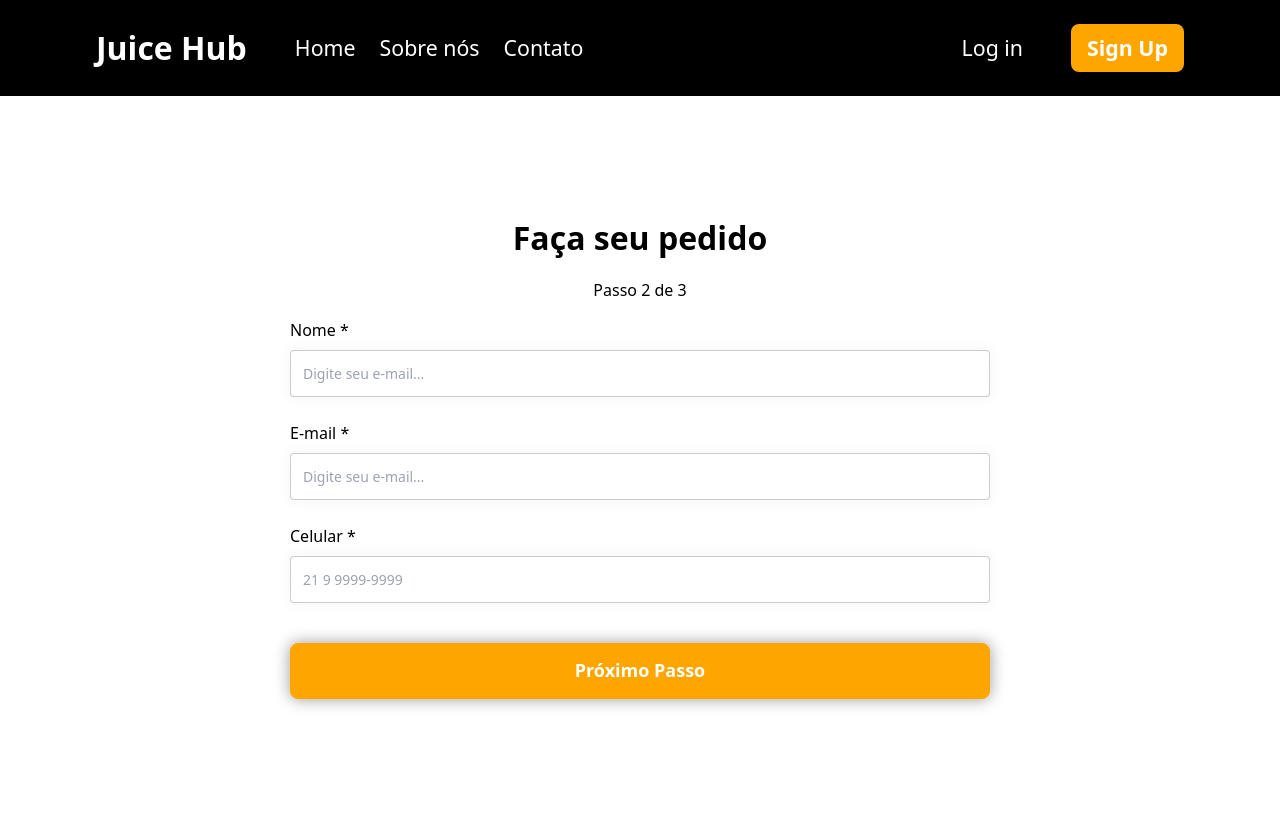
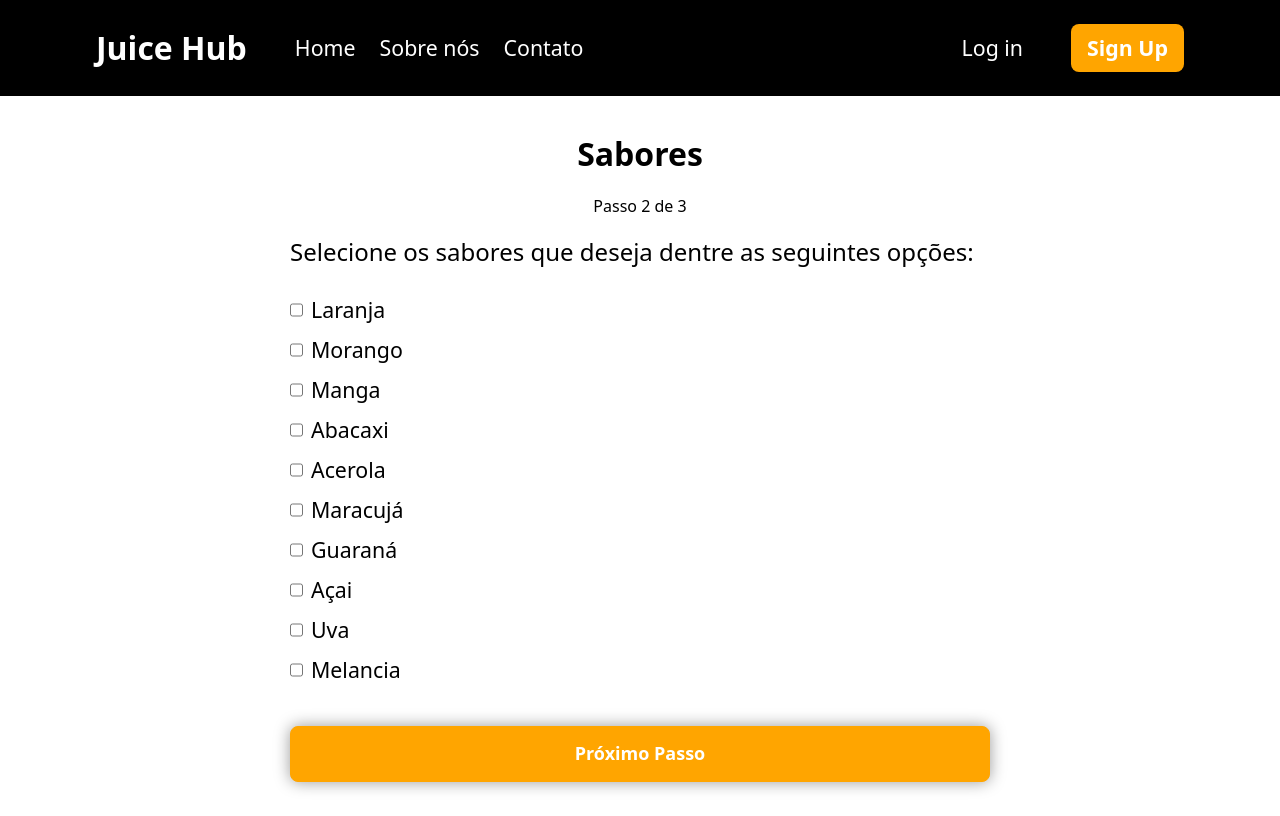
Before and after one commit to gabriel-py/juice-hub, a Next.js app: page /juice/order in a window 1280 px wide. Both pictures are taken after a click on the button "Próximo Passo". Built offline with nearby package versions, Linux system fonts and the light colour scheme.

Commit message:
add steps

```diff
--- a/src/app/juice/order/page.tsx
+++ b/src/app/juice/order/page.tsx
@@ -4,6 +4,8 @@ import { useForm } from 'react-hook-form';
 import BasicData from './steps/basicData';
 import { Step } from '@mui/material';
 import { useEffect, useState } from 'react';
+import Flavors from './steps/flavors';
+import TakeOut from './steps/takeOutPlace';
 
 export interface NewOrderFormData {
     name: string;
@@ -15,6 +17,7 @@ export interface NewOrderFormData {
 
 interface Step {
     step: number;
+    pageTitle: string;
     component: React.ReactNode;
 }
 
@@ -51,15 +54,18 @@ export default function Order() {
     const steps: Step[] = [
         {
             step: 1,
+            pageTitle: 'Seus dados',
             component: <BasicData control={control} onNextStep={onNextStep} />
         },
         {
             step: 2,
-            component: <BasicData control={control} onNextStep={onNextStep} />
+            pageTitle: 'Sabores',
+            component: <Flavors control={control} onNextStep={onNextStep} />
         },
         {
             step: 3,
-            component: <BasicData control={control} onNextStep={onNextStep} />
+            pageTitle: 'Local de retirada',
+            component: <TakeOut control={control} />
         },
     ]
 
@@ -76,7 +82,7 @@ export default function Order() {
 
     return (
         <div className={styles.content}>
-            <h1 className={styles.pageTitle}>Faça seu pedido</h1>
+            <h1 className={styles.pageTitle}>{currentStep?.pageTitle}</h1>
             <h2>Passo {currentStep?.step} de {steps?.length}</h2>
             <div className={styles.form}>
                 <form>
--- /dev/null
+++ b/src/app/juice/order/steps/flavors/index.tsx
@@ -0,0 +1,59 @@
+'use client';
+import styles from './styles.module.scss';
+import { Control, Controller } from 'react-hook-form';
+import { NewOrderFormData } from '../../page';
+
+export interface FlavorsProps {
+    control: Control<NewOrderFormData, any>;
+    onNextStep: () => void;
+}
+
+// TO DO - read this from api
+const flavorOptions = [
+    { id: 1, label: 'Laranja' },
+    { id: 2, label: 'Morango' },
+    { id: 3, label: 'Manga' },
+    { id: 4, label: 'Abacaxi' },
+    { id: 5, label: 'Acerola' },
+    { id: 6, label: 'Maracujá' },
+    { id: 7, label: 'Guaraná' },
+    { id: 8, label: 'Açai' },
+    { id: 9, label: 'Uva' },
+    { id: 10, label: 'Melancia' },
+];
+
+export default function Flavors({ control, onNextStep }: FlavorsProps) {
+    return (
+        <div className={styles.container}>
+            <span className={styles.containerTitle}>Selecione os sabores que deseja dentre as seguintes opções: </span>
+            <div className={styles.inputArea}>
+                {flavorOptions.map((flavor) => (
+                    <Controller
+                        key={flavor.id}
+                        name={`flavors`}
+                        control={control}
+                        render={({ field }) => (
+                            <label className={styles.checkboxLabel}>
+                                <input
+                                    type="checkbox"
+                                    value={flavor.id}
+                                    checked={field.value?.includes(flavor.id) || false}
+                                    onChange={(e) => {
+                                        const isChecked = e.target.checked;
+                                        if (isChecked) {
+                                            field.onChange([...field.value, flavor.id]);
+                                        } else {
+                                            field.onChange(field.value.filter((id) => id !== flavor.id));
+                                        }
+                                    }}
+                                />
+                                {flavor.label}
+                            </label>
+                        )}
+                    />
+                ))}
+            </div>
+            <button type='button' className={styles.nextStepButton} onClick={onNextStep} style={{ marginTop: "16px" }}>Próximo Passo</button>
+        </div>
+    );
+}
--- /dev/null
+++ b/src/app/juice/order/steps/flavors/styles.module.scss
@@ -0,0 +1,45 @@
+.container {
+    display: flex;
+    flex-direction: column;
+    gap: 24px;
+
+    .containerTitle {
+        font-size: 18pt;
+    }
+}
+
+.inputArea {
+    display: flex;
+    flex-direction: column;
+    gap: 8px;
+    position: relative;
+    width: 100%;
+
+    .checkboxLabel {
+        font-size: 16pt;
+        font-weight: 400;
+        display: flex;
+        gap: 8px;
+    }
+}
+
+.nextStepButton {
+    cursor: pointer;
+    width: 100%;
+    height: 56px;
+    border-radius: 8px;
+    background-color: orange;
+    color: white;
+    font-size: 18px;
+    font-weight: 700;
+    border: 1px solid orange;
+    box-shadow: 0px 0px 16px rgba(0, 0, 0, 0.4);
+
+    &:disabled {
+        cursor: not-allowed;
+        background-color: gray;
+        border-color: rgba(0, 0, 0, 0.2);
+        border: unset;
+        color: lightgray;
+    }
+}
--- /dev/null
+++ b/src/app/juice/order/steps/takeOutPlace/index.tsx
@@ -0,0 +1,52 @@
+'use client';
+import styles from './styles.module.scss';
+import { Control, Controller } from 'react-hook-form';
+import { NewOrderFormData } from '../../page';
+
+export interface TakeOutProps {
+    control: Control<NewOrderFormData, any>;
+}
+
+const placesOptions = [
+    { id: 1, label: 'Avenida Paulista' },
+    { id: 2, label: 'Mercadão Municipal' },
+    { id: 3, label: 'Parque do Ibirapuera' },
+    { id: 4, label: 'Estação da Luz' },
+    { id: 5, label: 'Rua Augusta' },
+    { id: 6, label: 'Liberdade' },
+    { id: 7, label: 'Pinacoteca de São Paulo' },
+    { id: 8, label: 'MASP' },
+    { id: 9, label: 'Museu do Futebol' },
+    { id: 10, label: 'Shopping Eldorado' },
+];
+
+export default function TakeOut({ control }: TakeOutProps) {
+    return (
+        <div className={styles.container}>
+            <span className={styles.containerTitle}>Selecione o local em que deseja fazer a retirada do suco: </span>
+            <div className={styles.inputArea}>
+                <Controller
+                    name="takeOutLocal"
+                    control={control}
+                    defaultValue={0}
+                    render={({ field }) => (
+                        <>
+                            {placesOptions.map((place) => (
+                                <label key={place.id} className={styles.radioLabel}>
+                                    <input
+                                        type="radio"
+                                        value={place.id}
+                                        checked={field.value === place.id}
+                                        onChange={(e) => field.onChange(Number(e.target.value))}
+                                    />
+                                    {place.label}
+                                </label>
+                            ))}
+                        </>
+                    )}
+                />
+            </div>
+            <button type='submit' className={styles.nextStepButton} style={{ marginTop: "16px" }}>Finalizar pedido</button>
+        </div>
+    );
+}
--- /dev/null
+++ b/src/app/juice/order/steps/takeOutPlace/styles.module.scss
@@ -0,0 +1,45 @@
+.container {
+    display: flex;
+    flex-direction: column;
+    gap: 24px;
+
+    .containerTitle {
+        font-size: 18pt;
+    }
+}
+
+.inputArea {
+    display: flex;
+    flex-direction: column;
+    gap: 8px;
+    position: relative;
+    width: 100%;
+
+    .radioLabel {
+        font-size: 16pt;
+        font-weight: 400;
+        display: flex;
+        gap: 8px;
+    }
+}
+
+.nextStepButton {
+    cursor: pointer;
+    width: 100%;
+    height: 56px;
+    border-radius: 8px;
+    background-color: orange;
+    color: white;
+    font-size: 18px;
+    font-weight: 700;
+    border: 1px solid orange;
+    box-shadow: 0px 0px 16px rgba(0, 0, 0, 0.4);
+
+    &:disabled {
+        cursor: not-allowed;
+        background-color: gray;
+        border-color: rgba(0, 0, 0, 0.2);
+        border: unset;
+        color: lightgray;
+    }
+}
```
